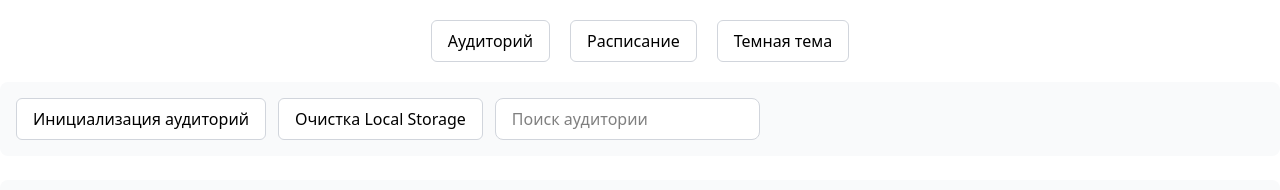
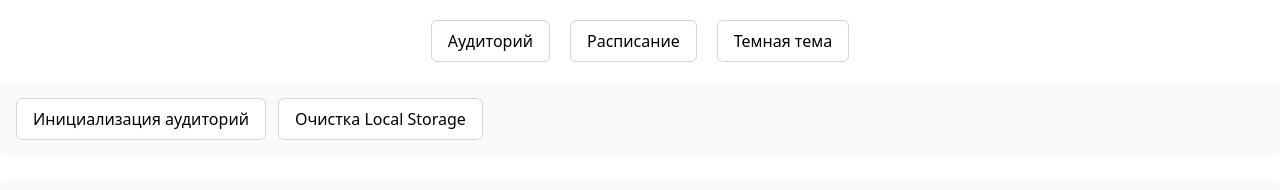
Before and after one commit to Nadoedatel/MITSO-Free-Classrooms-TS, a Vue app: page / in a window 1280 px wide. Shown: the top 190 px of the page. Built offline with nearby package versions, Linux system fonts and the light colour scheme; the HTML template or start-up script is replaced by a standard one.

Commit message:
Убрал поле вводе, тк беполезная функция

```diff
--- a/src/components/Auditoriums/ControlPanel.vue
+++ b/src/components/Auditoriums/ControlPanel.vue
@@ -8,14 +8,12 @@
       >
         {{ action.label }}
       </AppButton>
-      <AppInput></AppInput>
 
     </div>
   </template>
 
   <script setup>
 import AppButton from '../UI/AppButton.vue';
-import AppInput from '../UI/AppInput.vue';
 
   defineProps({
     isLoading: Boolean,
--- a/src/components/UI/AppInput.vue
+++ b/src/components/UI/AppInput.vue
@@ -1,6 +1,7 @@
 <template>
   <div class="flex justify-center">
     <input
+    type="text"
     class="px-4 py-2 dark:bg-[#2f2f2f] dark:text-white bg-white text-black border border-gray-300 rounded-lg"
     placeholder="Поиск аудитории"
   />
```
